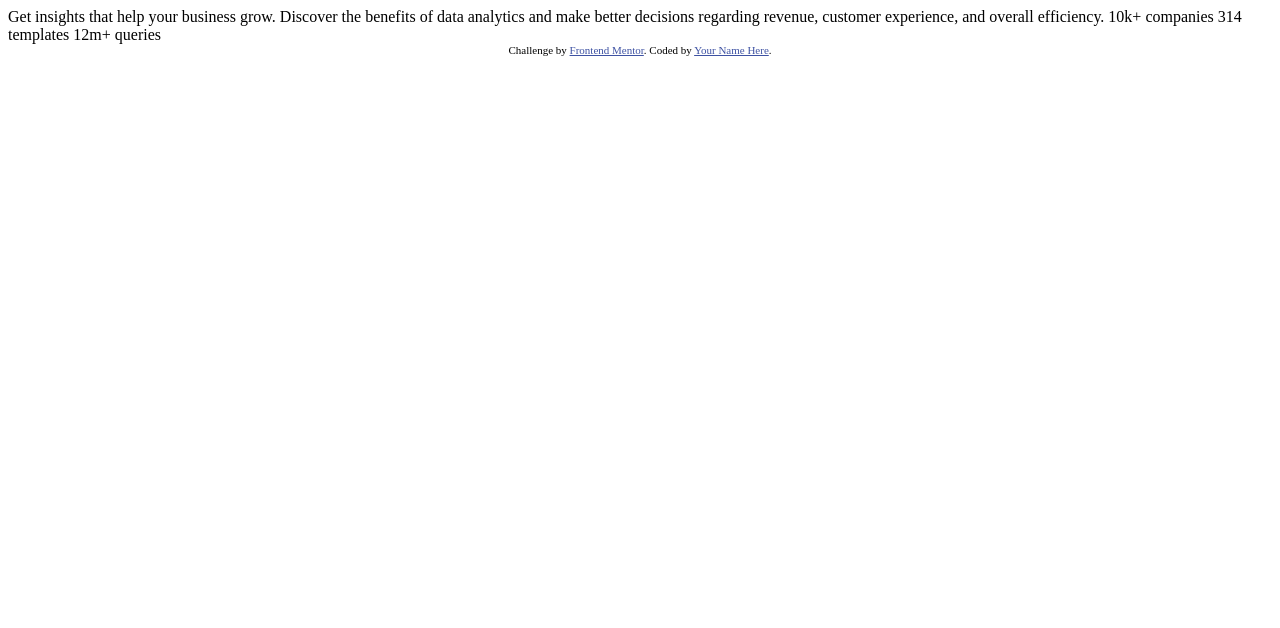
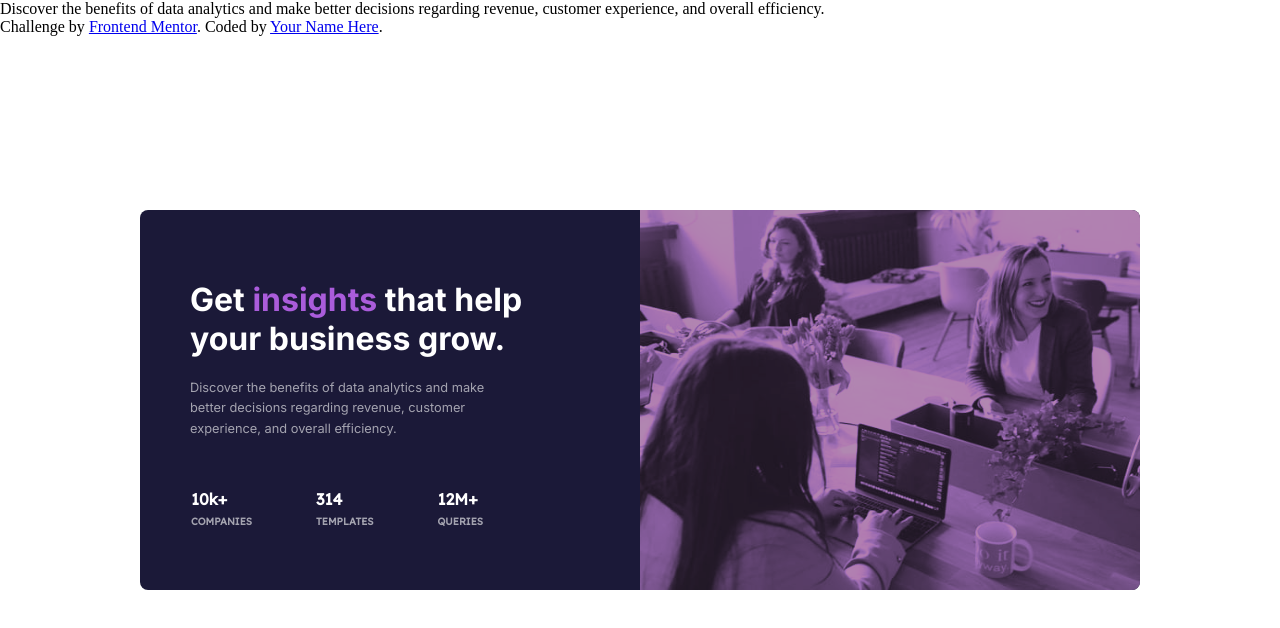
Before and after one commit to abdillahadam20/CardComponent, a plain HTML site: page index.html in a window 1280 px wide. Drawn offline with Linux system fonts and the light colour scheme.

Commit message:
Update dekstop view

```diff
--- a/index.html
+++ b/index.html
@@ -8,23 +8,42 @@
 
   <title>Frontend Mentor | Stats preview card component</title>
   <link rel="stylesheet" href="style.css">
-
-  <!-- Feel free to remove these styles or customise in your own stylesheet 👍 -->
-  <style>
-    .attribution { font-size: 11px; text-align: center; }
-    .attribution a { color: hsl(228, 45%, 44%); }
-  </style>
 </head>
 <body>
 
-  Get insights that help your business grow.
+  <div class="card">
+    <section class="left">
+      <h1>Get <span id="purple">insights</span> that help</h1>
+      <h1>your business grow.</h1>
+      <p class="paragraph">Discover the benefits of data analytics and make</p>
+      <p class="paragraph">better decisions regarding revenue, customer</p>
+      <p class="paragraph">experience, and overall efficiency.</p>
+      <div class="companies">
+        <p>10k+</p>
+        <p class="dark">companies</p>
+      </div>
+      <div class="templates">
+        <p>314</p>
+        <p class="dark">templates</p>
+      </div>
+      <div class="queries">
+        <p>12M+</p>
+        <p class="dark">queries</p>
+      </div>
+    </section>
+    <section class="right">
+      <img src="images/image-header-desktop.jpg" alt="">
+    </section>
+  </div>
+
+
 
   Discover the benefits of data analytics and make better decisions regarding revenue, customer
   experience, and overall efficiency.
 
-  10k+ companies
-  314 templates
-  12m+ queries
+
+
+
 
   <div class="attribution">
     Challenge by <a href="https://www.frontendmentor.io?ref=challenge" target="_blank">Frontend Mentor</a>.
--- a/style.css
+++ b/style.css
@@ -0,0 +1,114 @@
+@import url('https://fonts.googleapis.com/css2?family=Inter:wght@400;700&display=swap');
+@import url('https://fonts.googleapis.com/css2?family=Lexend+Deca&display=swap');
+
+:root {
+	/* Color background */
+	--bg-dark-blue: hsl(233, 47%, 7%);
+	--bg-card-dark-blue: hsl(244, 38%, 16%);
+	--bg-accent-violet: hsl(277, 64%, 61%);
+
+	--heading-white: hsl(0, 0%, 100%);
+	--main-transparent-white: hsla(0, 0%, 100%, 0.75);
+	--stat-transparent-white: hsla(0, 0%, 100%, 0.6);
+
+	/* Font */
+	--font-size: 15px;
+	--font-weights-bold: 400;
+	--font-weights-extrabold: 700;
+}
+
+* {
+	padding: 0;
+	margin: 0;
+	box-sizing: border-box;
+}
+
+.card {
+	background-color: var(--bg-card-dark-blue);
+	width: 1000px;
+	height: 380px;
+	position: absolute;
+	top: 50%;
+	left: 50%;
+	margin-right: -50%;
+  transform: translate(-50%, -50%);
+	border-radius: 8px;
+}
+
+.card .left {
+	float: left;
+}
+
+.card .left h1 {
+	color: var(--heading-white);
+	font-family: 'Inter', sans-serif;
+	position: relative;
+	top: 70px;
+	left: 50px;
+	font-size: 2rem;
+}
+
+.card .left h1 #purple {
+	color: var(--bg-accent-violet);
+}
+
+.card .left p.paragraph {
+	color: var(--stat-transparent-white);
+	position: relative;
+	font-family: 'Inter', sans-serif;
+	font-weight: --font-weights-bold;
+	top: 90px;
+	left: 50px;
+	font-size: 0.8rem;
+	line-height: 1.6;
+}
+
+.card .left .companies, .templates, .queries {
+	color: var(--heading-white);
+	font-family: 'Lexend Deca', sans-serif;
+	font-weight: 700;
+	position: relative;
+	top: 140px;
+	left: 21px;
+	display: inline-block;
+	margin: 0 30px;
+}
+
+.card .left .dark {
+	color: var(--stat-transparent-white);
+	text-transform: uppercase;
+	font-size: 10px;
+	line-height: 2.5;
+}
+
+.card .right {
+	float: right;
+}
+
+.card .right img {
+	position: relative;
+	height: 380px;
+	width: 500px;
+	border-radius: 0 8px 8px 0;
+	filter: invert(12%) sepia(20%) saturate(950%) hue-rotate(235deg) brightness(70%) contrast(97%);
+}
+
+/*body {
+	font-family: 'Inter', sans-serif;
+	font-family: 'Lexend Deca', sans-serif;
+}*/
+
+
+
+/* Layout Mobile */
+
+@media only screen and (max-width: 375px) {
+	.card {
+		display: flex;
+		flex-direction: row;
+	}
+}
+
+@media only screen and (max-width: 1440px) {
+
+}
```
Also changed, not shown: 1 other file.
